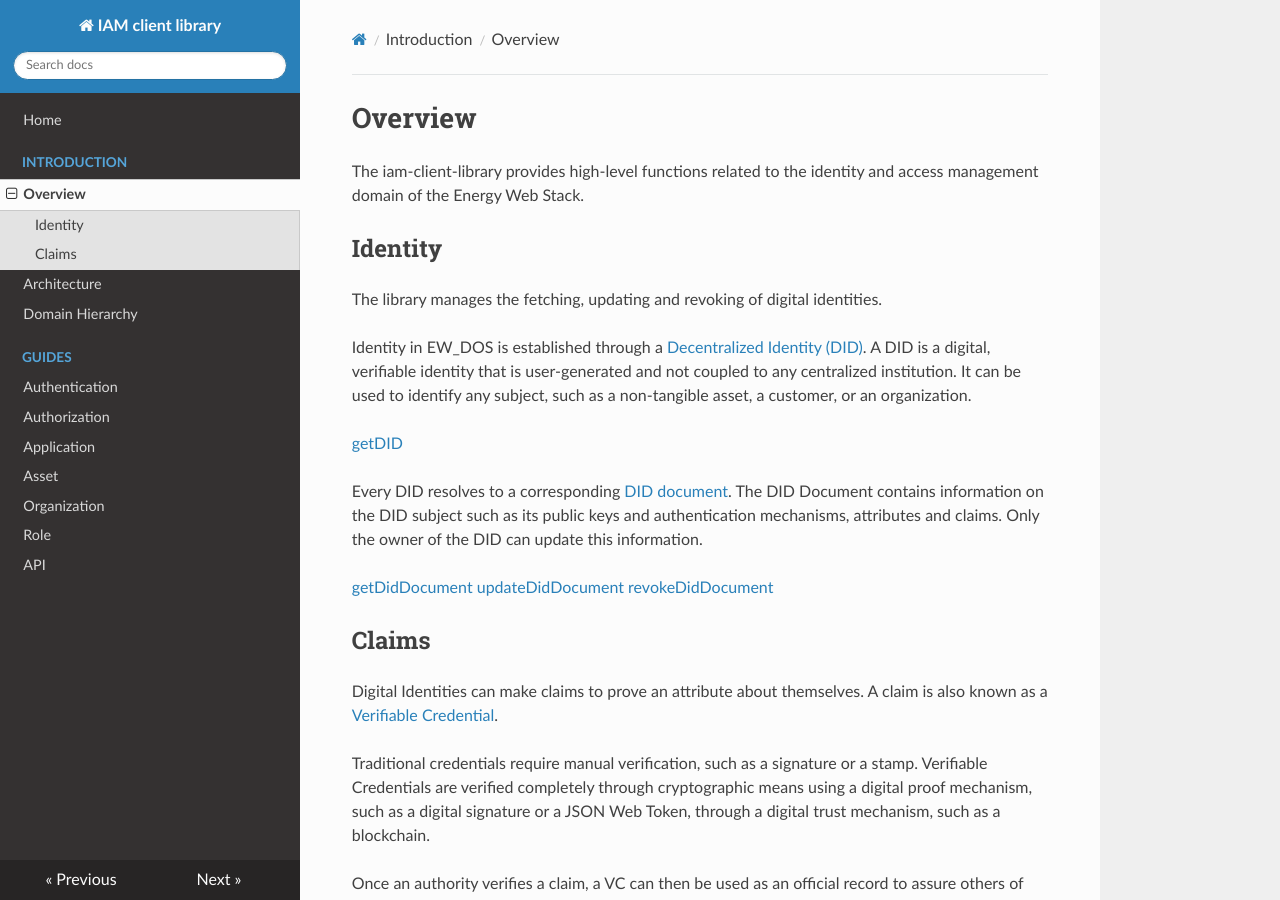
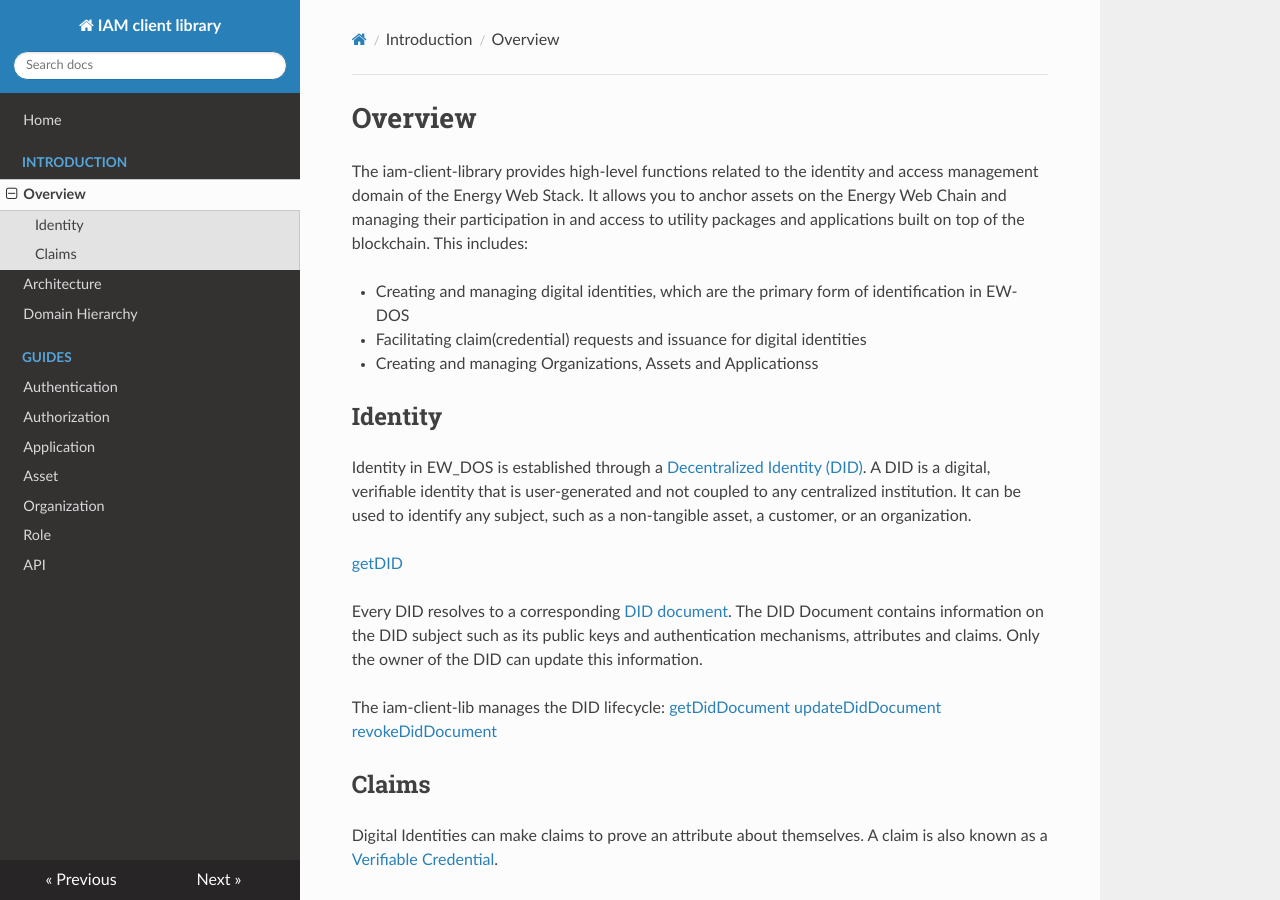
Before and after one commit to energywebfoundation/iam-client-lib, an MkDocs documentation site: the page built from docs/intro/overview.md, in a window 1280 px wide and 900 px high. Built offline with MkDocs 1.6.1, drawn with Linux system fonts in a browser that asks for light colours; nearby versions of some CDN libraries.

Commit message:
udpate library overview

```diff
--- a/docs/intro/overview.md
+++ b/docs/intro/overview.md
@@ -1,10 +1,13 @@
 # Overview
 
-The iam-client-library provides high-level functions related to the identity and access management domain of the Energy Web Stack.
+The iam-client-library provides high-level functions related to the identity and access management domain of the Energy Web Stack. It allows you to anchor assets on the Energy Web Chain and managing their participation in and access to utility packages and applications built on top of the blockchain. This includes:
+
+- Creating and managing digital identities, which are the primary form of identification in EW-DOS
+- Facilitating claim(credential) requests and issuance for digital identities
+- Creating and managing Organizations, Assets and Applicationss
+
 
 ## Identity
-
-The library manages the fetching, updating and revoking of digital identities.
 
 Identity in EW_DOS is established through a [Decentralized Identity (DID)](https://www.w3.org/TR/did-core/). A DID is a digital, verifiable identity that is user-generated and not coupled to any centralized institution. It can be used to identify any subject, such as a non-tangible asset, a customer, or an organization.
 
@@ -12,6 +15,7 @@ Identity in EW_DOS is established through a [Decentralized Identity (DID)](https
 
 Every DID resolves to a corresponding [DID document](https://www.w3.org/TR/did-use-cases/#dfn-did-documents). The DID Document contains information on the DID subject such as its public keys and authentication mechanisms, attributes and claims. Only the owner of the DID can update this information.
 
+The iam-client-lib manages the DID lifecycle:
 [getDidDocument](../api/classes/iam.md#getdiddocument)
 [updateDidDocument](../api/classes/iam.md#updatediddocument)
 [revokeDidDocument](../api/classes/iam.md#revokediddocument)
```
